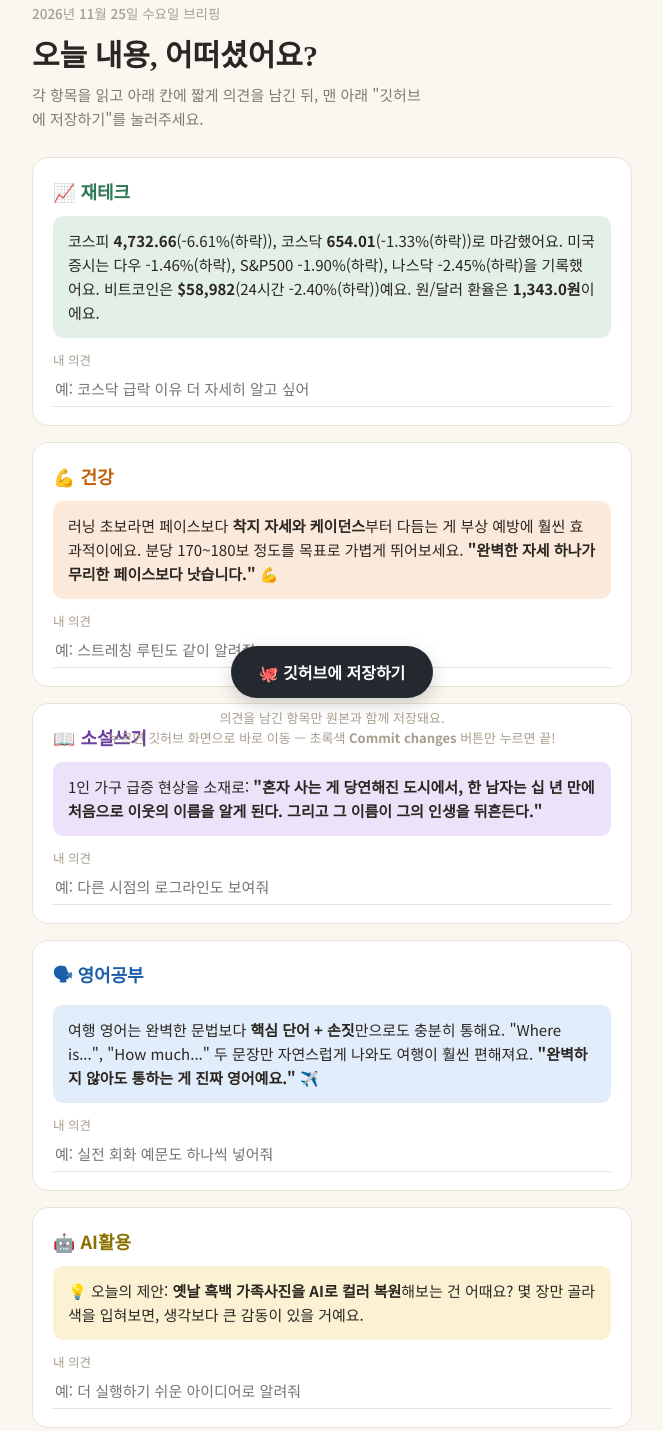
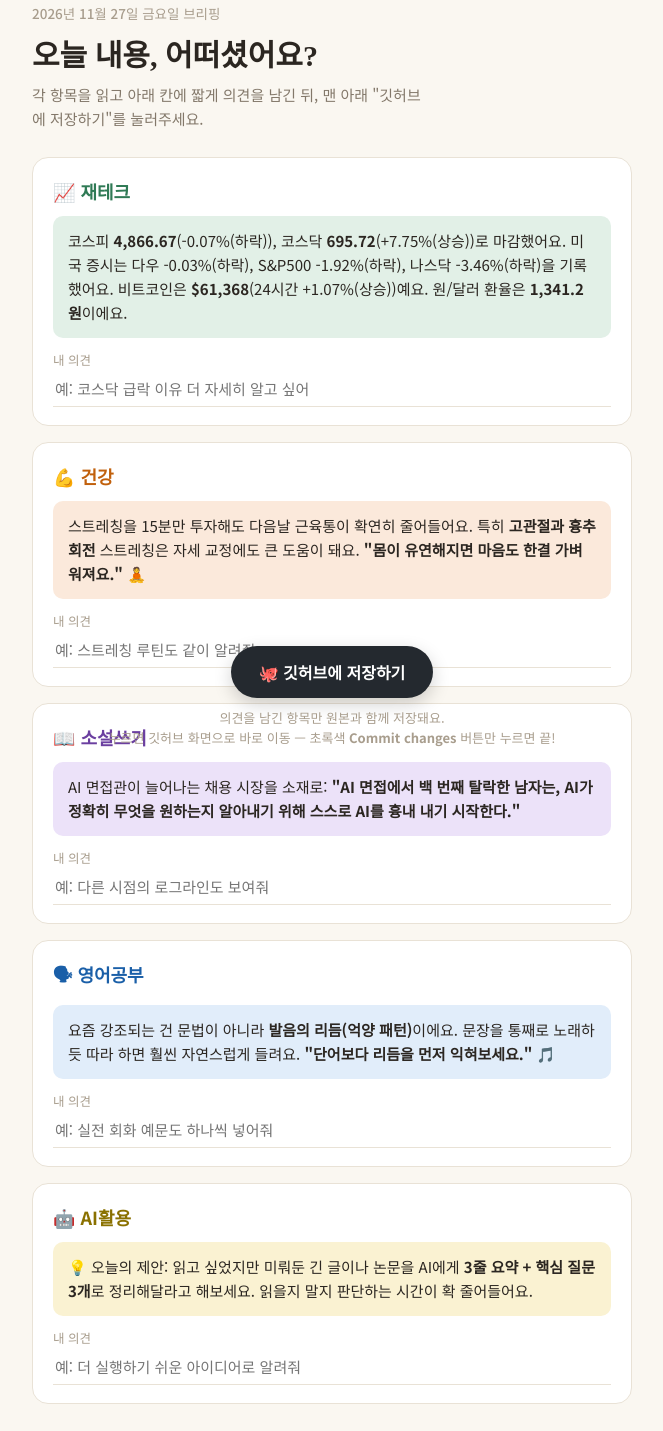
Before and after one commit to honawdo-2026/Year, a plain HTML site: page index.html in a window 1280 px wide. Shown: the part 37-1468 px from the top of the page, without its empty margins (308-971 px from the left). Drawn offline with Linux system fonts and the light colour scheme.

Commit message:
Auto briefing 2026-11-27

```diff
--- a/index.html
+++ b/index.html
@@ -80,42 +80,42 @@
 <body>
 <main>
   <header>
-    <p class="eyebrow" id="dateLabel">2026년 11월 25일 수요일 브리핑</p>
+    <p class="eyebrow" id="dateLabel">2026년 11월 27일 금요일 브리핑</p>
     <h1>오늘 내용, 어떠셨어요?</h1>
     <p>각 항목을 읽고 아래 칸에 짧게 의견을 남긴 뒤, 맨 아래 "깃허브에 저장하기"를 눌러주세요.</p>
   </header>
 
   <div class="card mint">
     <p class="card-label">📈 재테크</p>
-    <div class="content" data-content="재테크">코스피 <strong>4,732.66</strong>(-6.61%(하락)), 코스닥 <strong>654.01</strong>(-1.33%(하락))로 마감했어요. 미국 증시는 다우 -1.46%(하락), S&P500 -1.90%(하락), 나스닥 -2.45%(하락)을 기록했어요. 비트코인은 <strong>$58,982</strong>(24시간 -2.40%(하락))예요. 원/달러 환율은 <strong>1,343.0원</strong>이에요.</div>
+    <div class="content" data-content="재테크">코스피 <strong>4,866.67</strong>(-0.07%(하락)), 코스닥 <strong>695.72</strong>(+7.75%(상승))로 마감했어요. 미국 증시는 다우 -0.03%(하락), S&P500 -1.92%(하락), 나스닥 -3.46%(하락)을 기록했어요. 비트코인은 <strong>$61,368</strong>(24시간 +1.07%(상승))예요. 원/달러 환율은 <strong>1,341.2원</strong>이에요.</div>
     <span class="opinion-tag">내 의견</span>
     <input type="text" data-topic="재테크" placeholder="예: 코스닥 급락 이유 더 자세히 알고 싶어" />
   </div>
 
   <div class="card peach">
     <p class="card-label">💪 건강</p>
-    <div class="content" data-content="건강">러닝 초보라면 페이스보다 <strong>착지 자세와 케이던스</strong>부터 다듬는 게 부상 예방에 훨씬 효과적이에요. 분당 170~180보 정도를 목표로 가볍게 뛰어보세요. <strong>"완벽한 자세 하나가 무리한 페이스보다 낫습니다."</strong> 💪</div>
+    <div class="content" data-content="건강">스트레칭을 15분만 투자해도 다음날 근육통이 확연히 줄어들어요. 특히 <strong>고관절과 흉추 회전</strong> 스트레칭은 자세 교정에도 큰 도움이 돼요. <strong>"몸이 유연해지면 마음도 한결 가벼워져요."</strong> 🧘</div>
     <span class="opinion-tag">내 의견</span>
     <input type="text" data-topic="건강" placeholder="예: 스트레칭 루틴도 같이 알려줘" />
   </div>
 
   <div class="card lav">
     <p class="card-label">📖 소설쓰기</p>
-    <div class="content" data-content="소설쓰기">1인 가구 급증 현상을 소재로: <strong>"혼자 사는 게 당연해진 도시에서, 한 남자는 십 년 만에 처음으로 이웃의 이름을 알게 된다. 그리고 그 이름이 그의 인생을 뒤흔든다."</strong></div>
+    <div class="content" data-content="소설쓰기">AI 면접관이 늘어나는 채용 시장을 소재로: <strong>"AI 면접에서 백 번째 탈락한 남자는, AI가 정확히 무엇을 원하는지 알아내기 위해 스스로 AI를 흉내 내기 시작한다."</strong></div>
     <span class="opinion-tag">내 의견</span>
     <input type="text" data-topic="소설쓰기" placeholder="예: 다른 시점의 로그라인도 보여줘" />
   </div>
 
   <div class="card blue">
     <p class="card-label">🗣 영어공부</p>
-    <div class="content" data-content="영어공부">여행 영어는 완벽한 문법보다 <strong>핵심 단어 + 손짓</strong>만으로도 충분히 통해요. "Where is...", "How much..." 두 문장만 자연스럽게 나와도 여행이 훨씬 편해져요. <strong>"완벽하지 않아도 통하는 게 진짜 영어예요."</strong> ✈️</div>
+    <div class="content" data-content="영어공부">요즘 강조되는 건 문법이 아니라 <strong>발음의 리듬(억양 패턴)</strong>이에요. 문장을 통째로 노래하듯 따라 하면 훨씬 자연스럽게 들려요. <strong>"단어보다 리듬을 먼저 익혀보세요."</strong> 🎵</div>
     <span class="opinion-tag">내 의견</span>
     <input type="text" data-topic="영어공부" placeholder="예: 실전 회화 예문도 하나씩 넣어줘" />
   </div>
 
   <div class="card mustard">
     <p class="card-label">🤖 AI활용</p>
-    <div class="content" data-content="AI활용">💡 오늘의 제안: <strong>옛날 흑백 가족사진을 AI로 컬러 복원</strong>해보는 건 어때요? 몇 장만 골라 색을 입혀보면, 생각보다 큰 감동이 있을 거예요.</div>
+    <div class="content" data-content="AI활용">💡 오늘의 제안: 읽고 싶었지만 미뤄둔 긴 글이나 논문을 AI에게 <strong>3줄 요약 + 핵심 질문 3개</strong>로 정리해달라고 해보세요. 읽을지 말지 판단하는 시간이 확 줄어들어요.</div>
     <span class="opinion-tag">내 의견</span>
     <input type="text" data-topic="AI활용" placeholder="예: 더 실행하기 쉬운 아이디어로 알려줘" />
   </div>
@@ -131,7 +131,7 @@
 <script>
   var REPO = "honawdo-2026/Year";
   var BRANCH = "main";
-  var TODAY_ISO = "2026-11-25";
+  var TODAY_ISO = "2026-11-27";
 
   // 의견을 남긴 항목만 "원본 전체 + 내 의견"으로 담는다. (의견 없는 항목은 어차피 볼 이유가
   // 없으니 제외 — 이렇게 하면 보통은 내용이 짧아서 URL 한 번으로 바로 깃허브까지 이동 가능)
```
